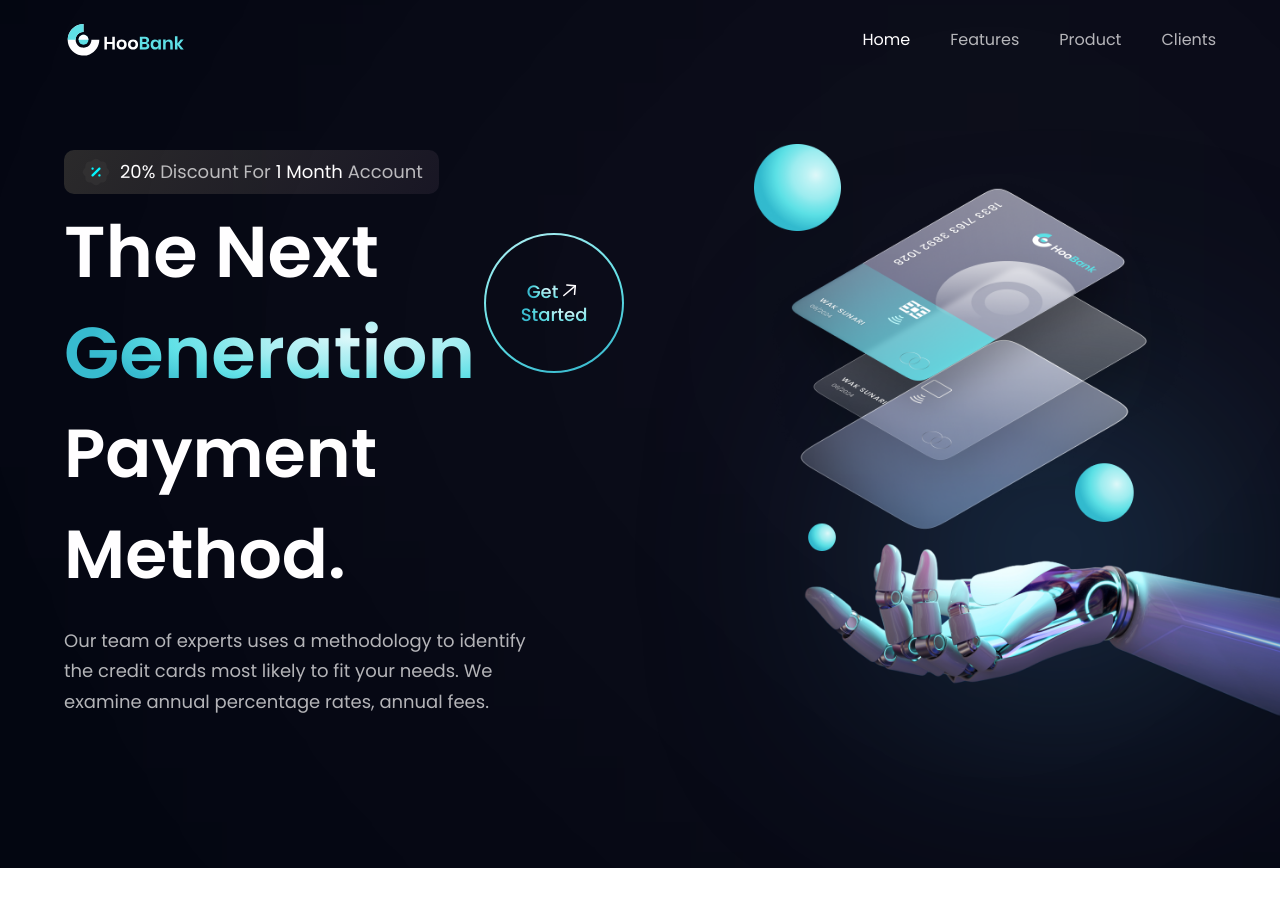
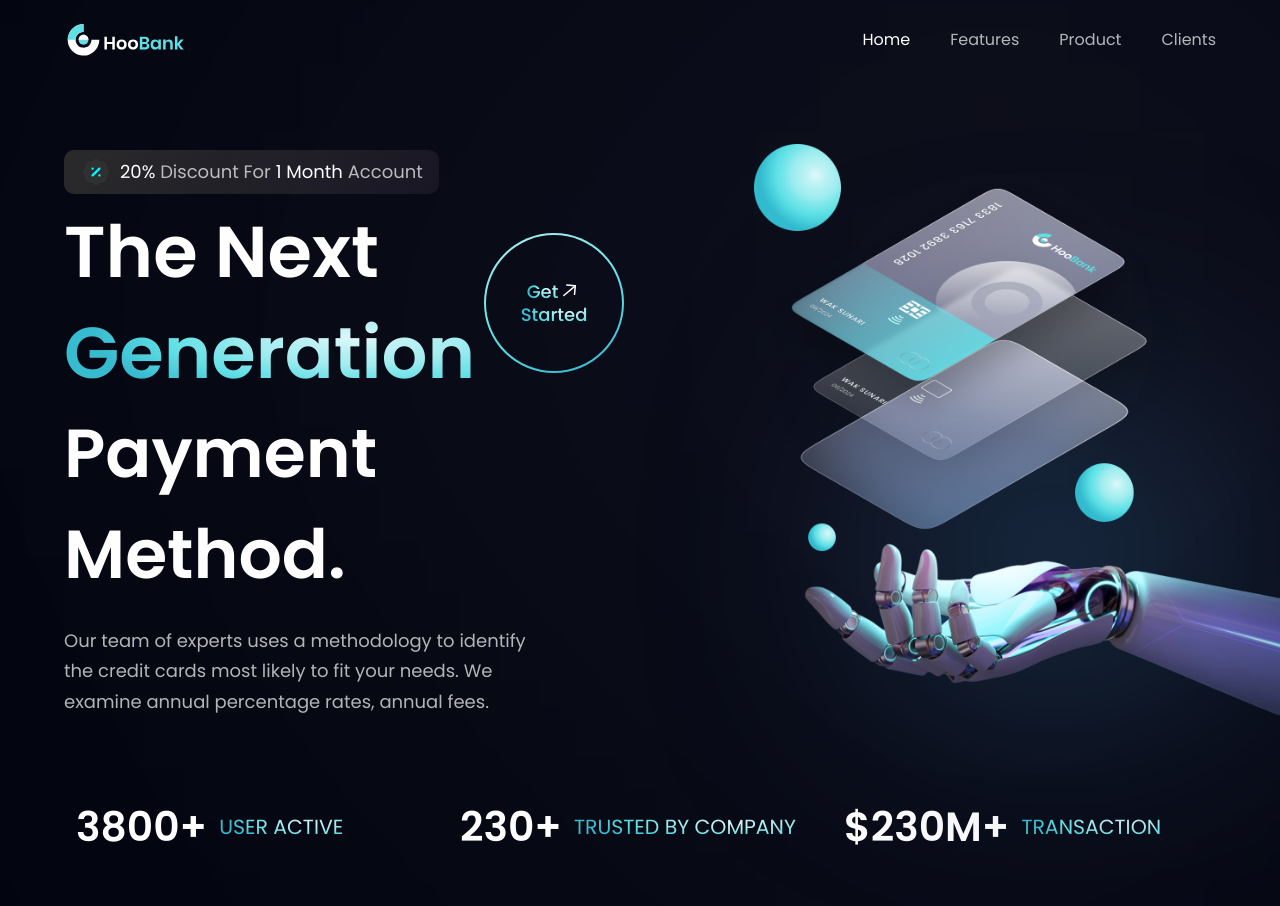
Before and after one commit to Yidnekachew-cmd/HooBank, a React (Vite) app: page / in a window 1280 px wide. Shown: the top 906 px of the page. Before the commit the page ends 868 px from the top, so only its background shows below. Built offline with nearby package versions, Linux system fonts and the light colour scheme.

Commit message:
Map through stats array and and the contents of the stats.

```diff
--- a/src/components/Stats.jsx
+++ b/src/components/Stats.jsx
@@ -2,8 +2,20 @@
 import styles from "../style";
 
 const Stats = () => (
-	<section
-		className={`${styles.flexCenter} flex-row flex-wrap sm:mb-20 mb-6`}></section>
+	<section className={`${styles.flexCenter} flex-row flex-wrap sm:mb-20 mb-6`}>
+		{stats.map((stat) => (
+			<div
+				key={stat.id}
+				className={`flex-1 flex justify-start items-center flex-row m-3`}>
+				<h4 className="font-poppins font-semibold xs:text-[40.89px] text-[30.89px] xs:leading-[53.16px] leading-[43.16px] text-white">
+					{stat.value}
+				</h4>
+				<p className="font-poppins font-normal xs:text-[20.45px] text-[15.45px] xs:leading-[26.58px] leading-[21.58px] text-gradient uppercase ml-3">
+					{stat.title}
+				</p>
+			</div>
+		))}
+	</section>
 );
 
 export default Stats;
```
